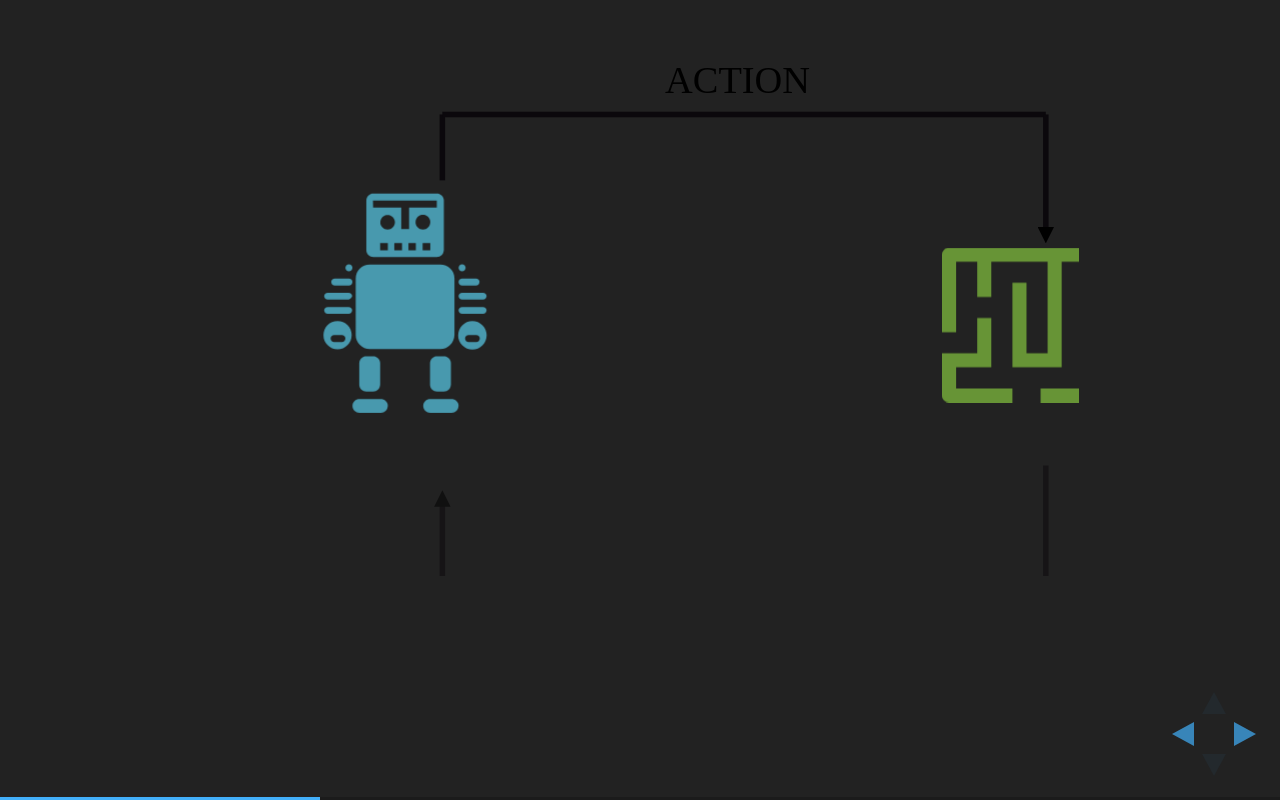
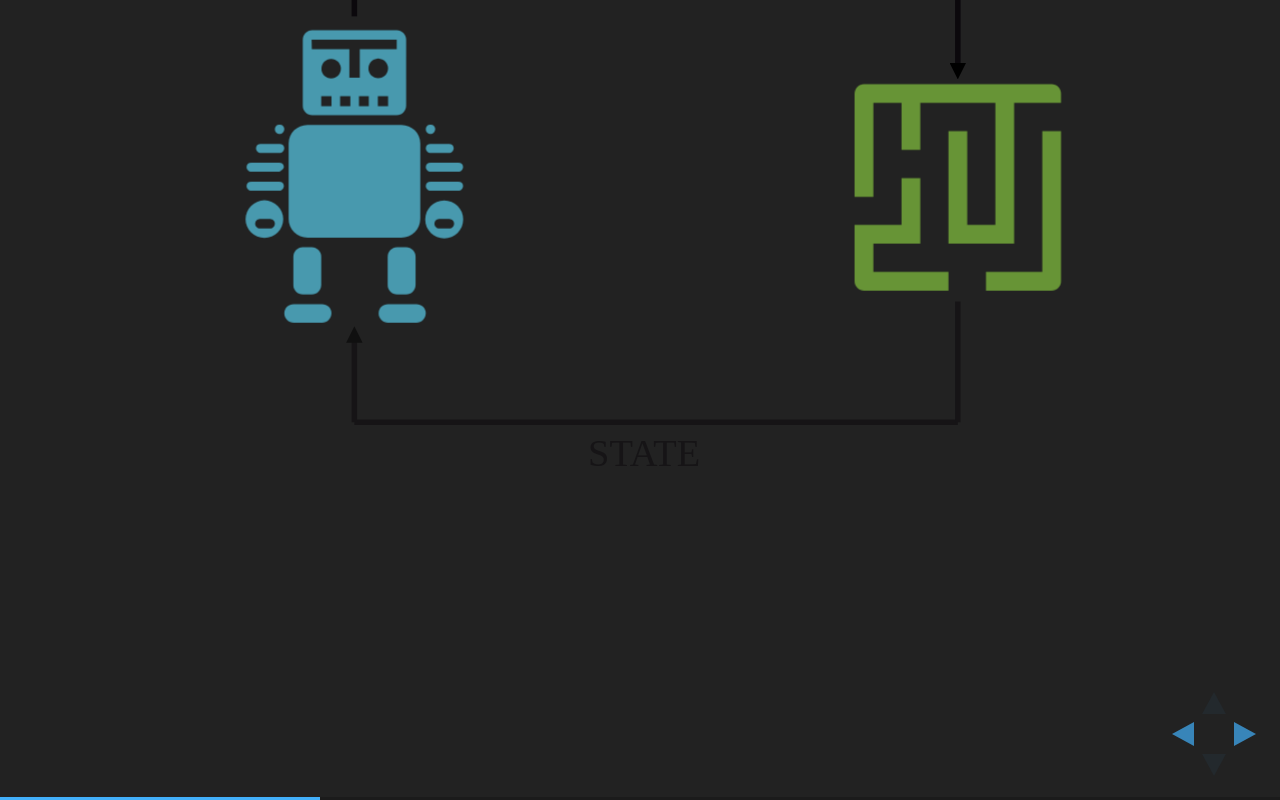
Before and after one commit to amaurs/reinforcement-learning, a website: page index.html in a window 1280 px wide. Both pictures are taken after a click on the button 1251 px from the left and 734 px from the top of the page. Drawn offline with Linux system fonts and the light colour scheme.

Commit message:
Added some style.

```diff
--- a/index.html
+++ b/index.html
@@ -67,8 +67,8 @@
 							to { opacity: 1; }
 						}
 						#figure {
-							width: 800px;
-							height: 600px;
+							width: 1000px;
+							height: 800px;
 							margin:auto;
 							position: absolute;
 							top:0;
```
